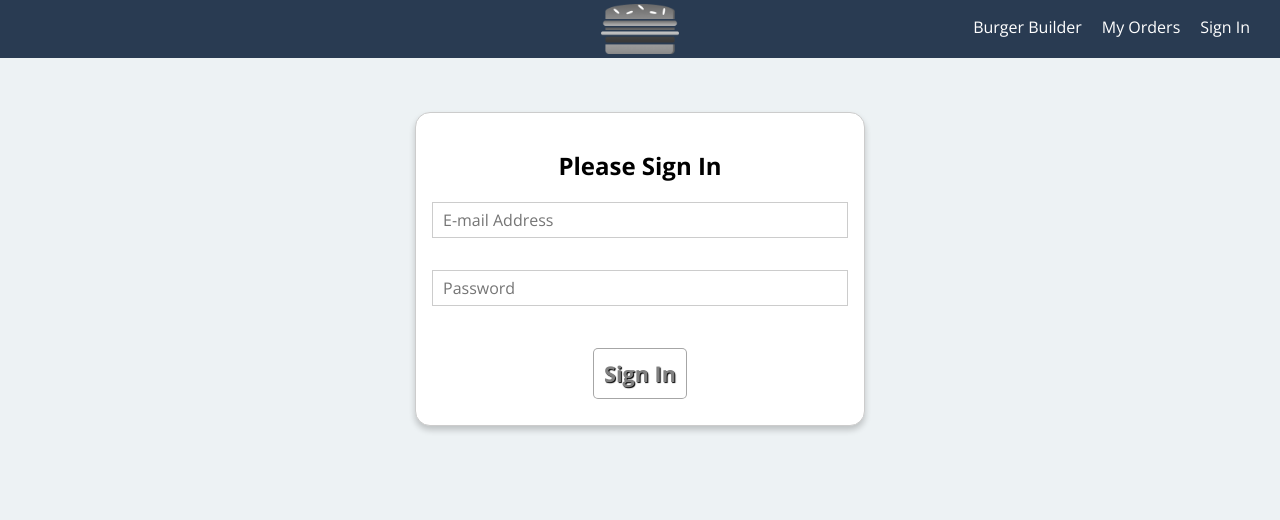
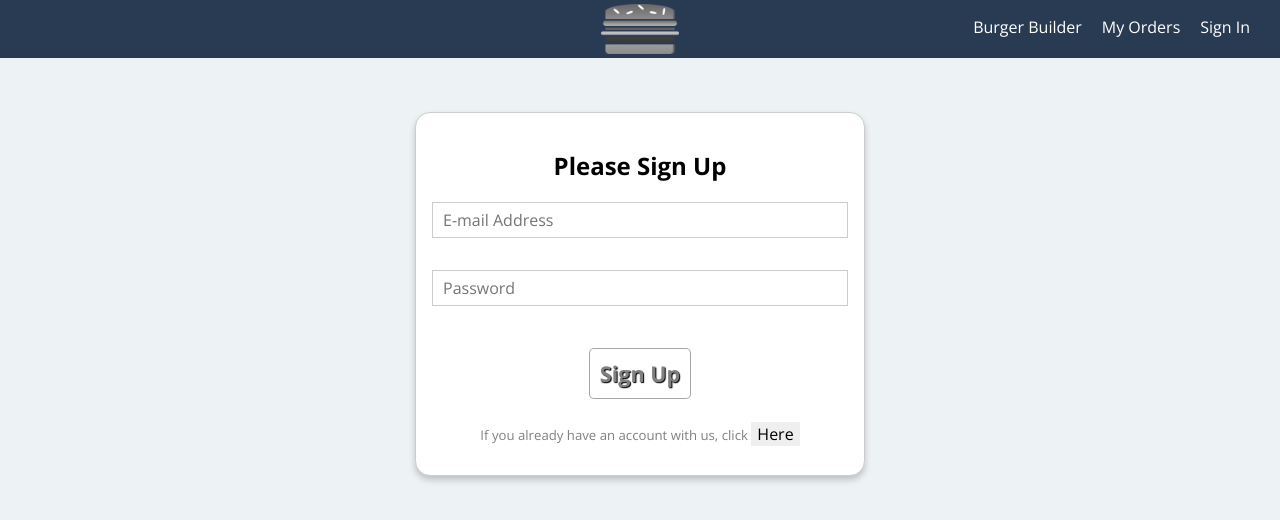
Before and after one commit to MatheoDodi/burgatory-burger-app, a React (Create React App) app: page /sign-in in a window 1280 px wide. Shown: the top 520 px of the page. Built offline with nearby package versions, Linux system fonts and the light colour scheme.

Commit message:
added sign in and sign up functionality through firebase

```diff
--- a/src/containers/Auth/Auth.js
+++ b/src/containers/Auth/Auth.js
@@ -40,6 +40,22 @@ const SuccessButton = styled.button`
     }
 `
 
+const AuthInfo = styled.p`
+    color: gray;
+    font-size: .825rem;
+`
+
+const MiniButton = styled.button`
+    outline: none;
+    border: none;
+    font-family: inherit;
+    color: black;
+    font-size: 1rem;
+    &:hover {
+        cursor: pointer;
+    }
+`
+
 const Form = styled.form`
     width: 100%;
 `
@@ -76,12 +92,13 @@ class Auth extends Component {
                 touched: false
             }
         },
-        formIsValid: false
+        formIsValid: false,
+        signUpMode: true
     }
 
     submitHandler = (event) => {
         event.preventDefault();
-        this.props.onAuth(this.state.controls.email.value, this.state.controls.password.value);
+        this.props.onAuth(this.state.controls.email.value, this.state.controls.password.value, this.state.signUpMode);
     }
 
     checkIfTouched = (event, id) => {
@@ -137,6 +154,14 @@ class Auth extends Component {
         this.setState( {controls: updatedOrderForm, formIsValid: formIsValid} );
     }
 
+    switchAuthMode = () => {
+        this.setState( prevState => {
+            return {
+                signUpMode: !prevState.signUpMode
+            }
+        } )
+    }
+
     render () {
         const formElementsArray = [];
         for (let key in this.state.controls) {
@@ -160,13 +185,14 @@ class Auth extends Component {
                                 changed={(event) => this.formChangeHandler(event, formElement.id)}
                                 key={formElement.id} />
                         ))}
-                        <SuccessButton disabled={!this.state.formIsValid}>Sign In</SuccessButton>
+                        <SuccessButton disabled={!this.state.formIsValid}>Sign {this.state.signUpMode ? 'Up' : 'In'}</SuccessButton>
                     </Form>
 
         return (
             <ContactDataContainer>
-                <h2>Please Sign In</h2>
+                <h2>Please Sign {this.state.signUpMode ? 'Up' : 'In'}</h2>
                 {form}
+                {this.state.signUpMode ? <AuthInfo>If you already have an account with us, click <MiniButton onClick={this.switchAuthMode}>Here</MiniButton></AuthInfo> : <AuthInfo>if you don't have an account with us, click <MiniButton onClick={this.switchAuthMode}>Here</MiniButton></AuthInfo>}
             </ContactDataContainer>
         )
     }
@@ -179,7 +205,7 @@ class Auth extends Component {
 
 const mapDispatchToProps = dispatch => {
     return {
-        onAuth: (email, password) => dispatch(actions.auth(email, password))
+        onAuth: (email, password, authMode) => dispatch(actions.auth(email, password, authMode))
     }
 }
 
--- a/src/store/actions/auth.js
+++ b/src/store/actions/auth.js
@@ -1,5 +1,5 @@
 import * as actionTypes from './actionTypes';
-import axios from '../../axios-orders';
+import axios from 'axios';
 
 export const authStart = () => {
     return {
@@ -21,8 +21,26 @@ export const authFail = (error) => {
     }
 }
 
-export const auth = (email, password) => {
+export const auth = (email, password, isSignUp) => {
     return dispatch => {
         dispatch(authStart());
+        const authData = {
+            email: email,
+            password: password,
+            returnSecureToken: true
+        }
+        let url = 'https://www.googleapis.com/identitytoolkit/v3/relyingparty/signupNewUser?key=AIzaSyAKMml0L0SlF5kiGbgiS-yWwNHk0WFMpDY'
+        if (!isSignUp) {
+            url = 'https://www.googleapis.com/identitytoolkit/v3/relyingparty/verifyPassword?key=AIzaSyAKMml0L0SlF5kiGbgiS-yWwNHk0WFMpDY'
+        }
+        axios.post(url, authData)
+            .then(response => {
+                console.log(response);
+                dispatch(authSuccess(response.data))
+            })
+            .catch(error => {
+                console.log(error);
+                dispatch(authFail(error))
+            })
     }
 }
```
